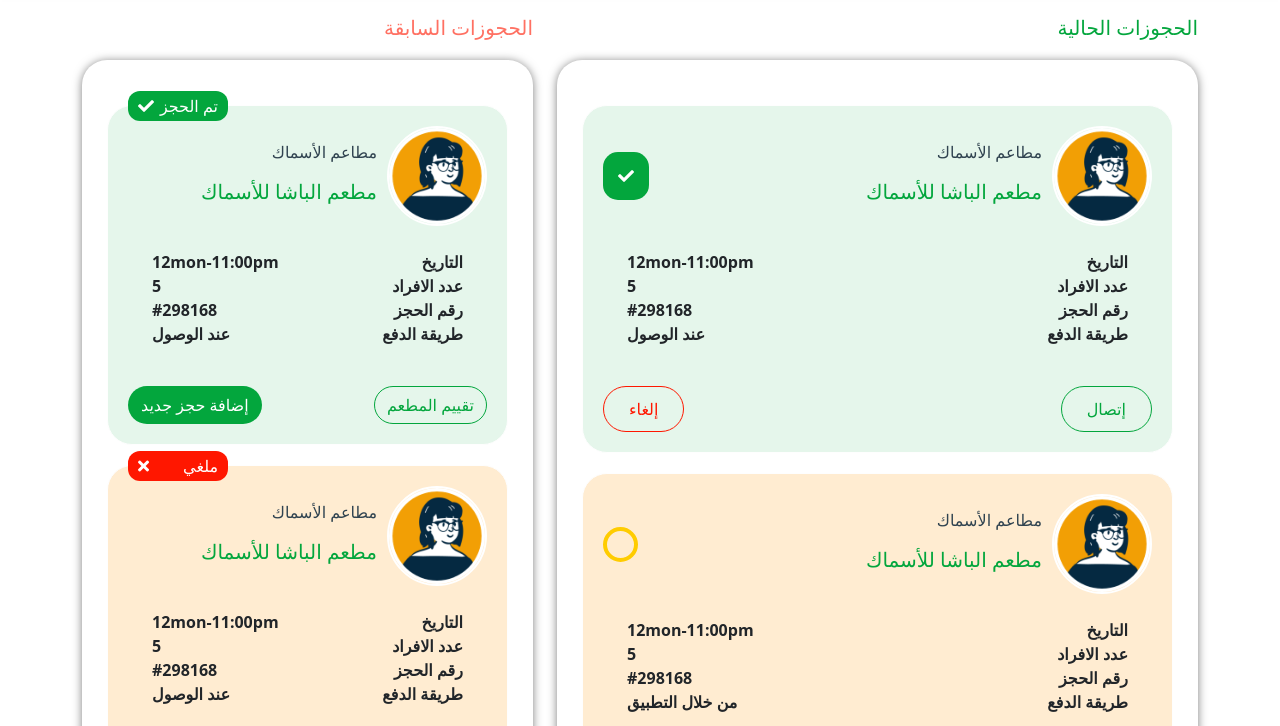
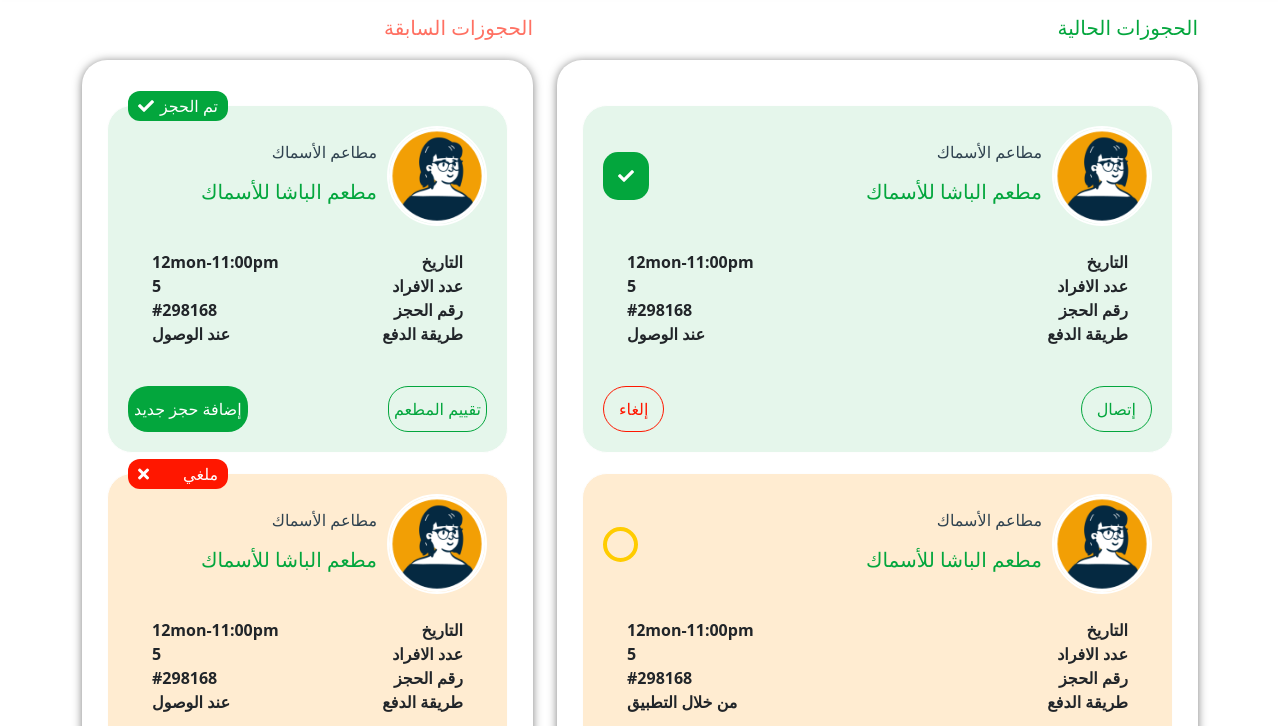
Before and after one commit to MostafaSaeedAta/Web-Dook, a plain HTML site: page reservations.html in a window 1280 px wide. Shown: the part 74-800 px from the top of the page. Drawn offline with Linux system fonts and the light colour scheme.

Commit message:
res done

```diff
--- a/css/style.css
+++ b/css/style.css
@@ -183,7 +183,7 @@
 
 @media (max-width:768px) {
     .toggeler .list-group {
-        right: -100px;
+        right: -115px;
     }
 }
 
@@ -749,7 +749,7 @@
 .reservation-area .current-reservation .reserve-btns .btn-call,
 .reservation-area .current-reservation .reserve-btns .btn-pay,
 .reservation-area .current-reservation .reserve-btns .btn-cancel {
-    padding: 10px 25px;
+    padding: 10px 15px;
     cursor: pointer;
     border-radius: 25px;
     font-weight: 500;
@@ -843,6 +843,7 @@
 .prev-reservation .reserve-btns .btn-pay,
 .prev-reservation .reserve-btns .btn-call {
     border-radius: 20px;
+    padding: 10px 5px;
 }
 
 .reservation-status {
```
